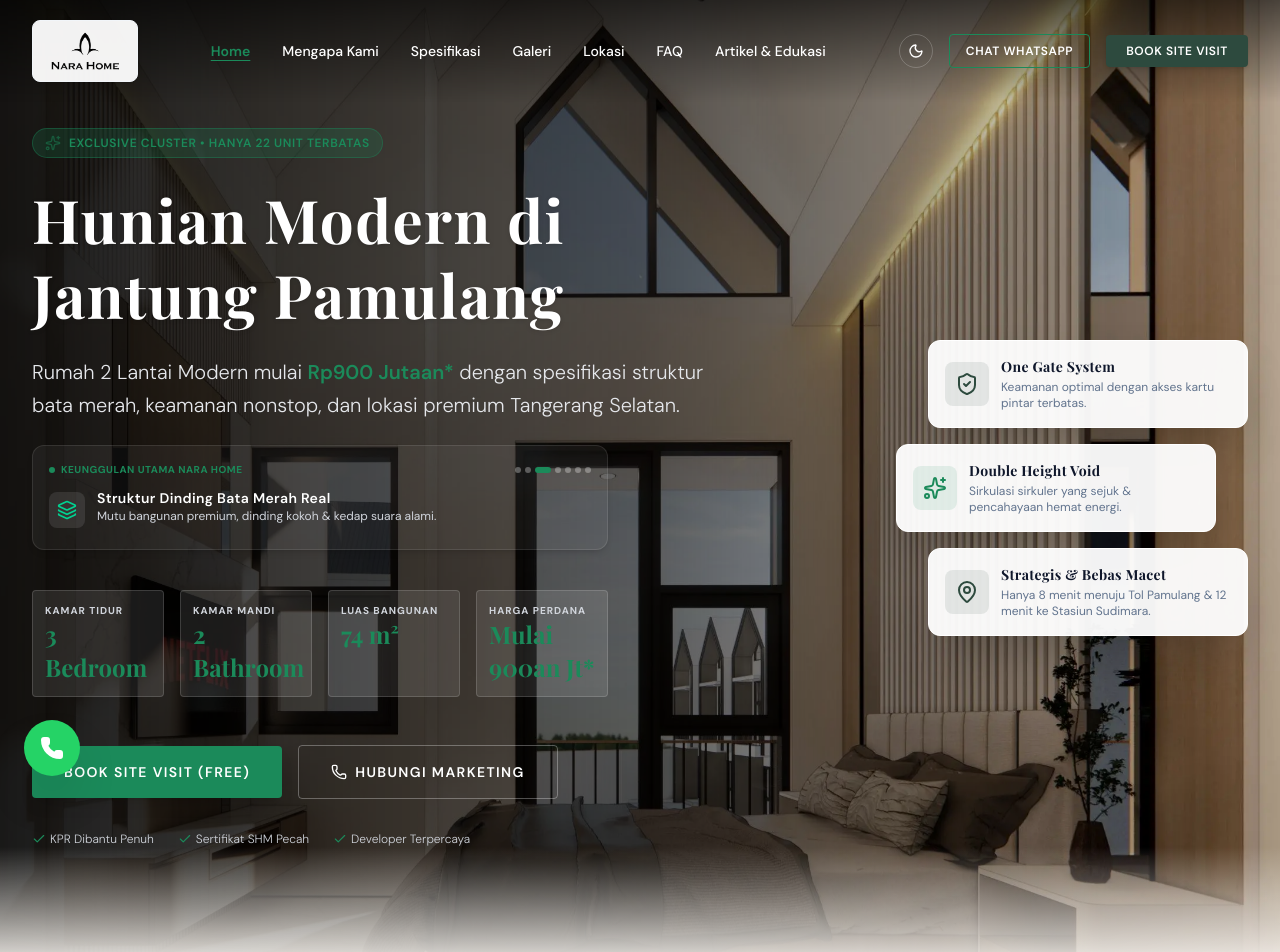
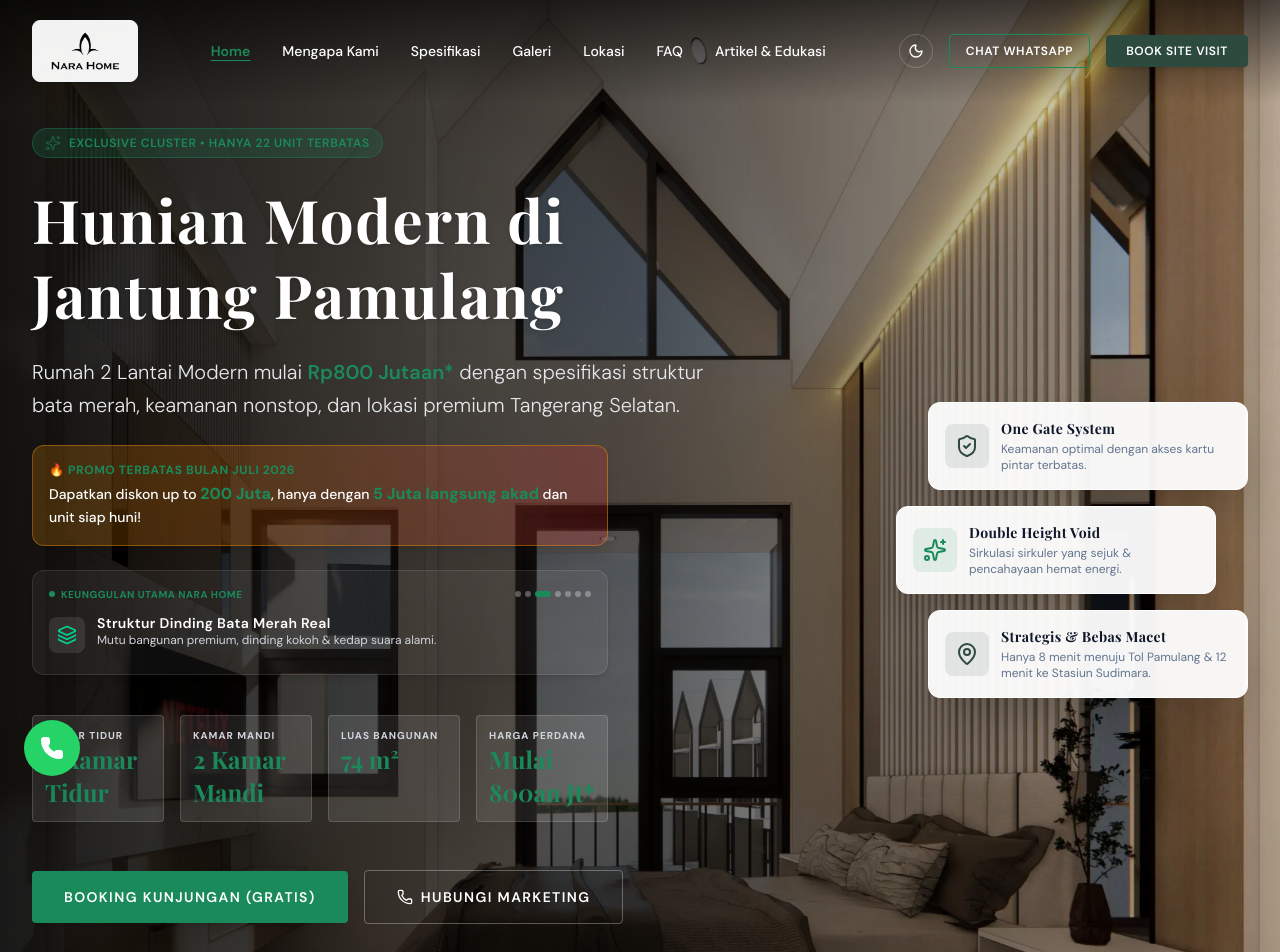
Before and after one commit to Vkenz11/NarahomePamulang2, a React (Vite) app: page / in a window 1280 px wide. Shown: the top 952 px of the page. Built offline with nearby package versions, Linux system fonts and the light colour scheme; a web font is replaced by a local one.

Commit message:
Update App.tsx

```diff
--- a/src/App.tsx
+++ b/src/App.tsx
@@ -5,8 +5,6 @@
 
 import React, { useState, useEffect, useRef } from "react";
 import { motion, AnimatePresence } from "motion/react";
-import { Analytics } from "@vercel/analytics/react";
-import { SpeedInsights } from '@vercel/speed-insights/react';
 import {
   Home as HomeIcon,
   MapPin,
@@ -182,7 +180,7 @@ export default function App() {
   const [floorPlanLevel, setFloorPlanLevel] = useState<"1st" | "2nd">("1st");
   const [selectedRoom, setSelectedRoom] = useState<string | null>(null);
   const [activeGalleryTab, setActiveGalleryTab] = useState<string>("all");
-  const [activeNearbyCategory, setActiveNearbyCategory] = useState<string>("Education");
+  const [activeNearbyCategory, setActiveNearbyCategory] = useState<string>(PROPERTY_CONFIG.nearbyFacilities[0]?.category || "Pendidikan");
   const [openFaq, setOpenFaq] = useState<number | null>(null);
   const [floorPlanFormat, setFloorPlanFormat] = useState<"2d" | "3d" | "facade">("2d");
   const [denahPageIndex, setDenahPageIndex] = useState(0);
@@ -666,8 +664,16 @@ export default function App() {
             </h1>
 
             <p className="text-gray-200 text-base sm:text-lg lg:text-xl max-w-2xl font-light leading-relaxed">
-              Rumah 2 Lantai Modern mulai <strong className="text-accent font-semibold">Rp900 Jutaan*</strong> dengan spesifikasi struktur bata merah, keamanan nonstop, dan lokasi premium Tangerang Selatan.
+              Rumah 2 Lantai Modern mulai <strong className="text-accent font-semibold">Rp800 Jutaan*</strong> dengan spesifikasi struktur bata merah, keamanan nonstop, dan lokasi premium Tangerang Selatan.
             </p>
+
+            {/* Promo Hook Banner - July 2026 */}
+            <div className="bg-gradient-to-r from-amber-500/20 to-red-500/20 border border-amber-500/40 backdrop-blur-md rounded-xl p-4 max-w-xl shadow-lg relative overflow-hidden">
+              <span className="text-xs text-accent font-bold uppercase tracking-wider block mb-1">🔥 PROMO TERBATAS BULAN JULI 2026</span>
+              <p className="text-sm text-white font-medium leading-relaxed">
+                Dapatkan diskon up to <strong className="text-accent font-extrabold text-base">200 Juta</strong>, hanya dengan <strong className="text-accent font-extrabold text-base">5 Juta langsung akad</strong> dan unit siap huni!
+              </p>
+            </div>
 
             {/* Auto-cycling Key Selling Points Highlight Section */}
             <div className="bg-white/5 backdrop-blur-md border border-white/10 rounded-xl p-4 max-w-xl overflow-hidden relative shadow-md">
@@ -729,11 +735,11 @@ export default function App() {
             <div className="grid grid-cols-2 sm:grid-cols-4 gap-4 py-4 max-w-xl">
               <div className="bg-white/10 backdrop-blur-md border border-white/15 p-3 rounded text-left">
                 <span className="text-[10px] text-gray-300 uppercase tracking-widest block font-bold">Kamar Tidur</span>
-                <span className="font-serif text-xl sm:text-2xl font-bold text-accent">3 Bedroom</span>
+                <span className="font-serif text-xl sm:text-2xl font-bold text-accent">3 Kamar Tidur</span>
               </div>
               <div className="bg-white/10 backdrop-blur-md border border-white/15 p-3 rounded text-left">
                 <span className="text-[10px] text-gray-300 uppercase tracking-widest block font-bold">Kamar Mandi</span>
-                <span className="font-serif text-xl sm:text-2xl font-bold text-accent">2 Bathroom</span>
+                <span className="font-serif text-xl sm:text-2xl font-bold text-accent">2 Kamar Mandi</span>
               </div>
               <div className="bg-white/10 backdrop-blur-md border border-white/15 p-3 rounded text-left">
                 <span className="text-[10px] text-gray-300 uppercase tracking-widest block font-bold">Luas Bangunan</span>
@@ -741,7 +747,7 @@ export default function App() {
               </div>
               <div className="bg-white/10 backdrop-blur-md border border-white/15 p-3 rounded text-left">
                 <span className="text-[10px] text-gray-300 uppercase tracking-widest block font-bold">Harga Perdana</span>
-                <span className="font-serif text-xl sm:text-2xl font-bold text-accent">Mulai 900an Jt*</span>
+                <span className="font-serif text-xl sm:text-2xl font-bold text-accent">Mulai 800an Jt*</span>
               </div>
             </div>
 
@@ -751,7 +757,7 @@ export default function App() {
                 onClick={() => setShowBookingModal(true)}
                 className="bg-accent hover:bg-accent-dark text-white text-center py-4 px-8 rounded font-semibold text-sm uppercase tracking-widest shadow-lg hover:shadow-xl hover:-translate-y-0.5 transition-all duration-300"
               >
-                Book Site Visit (Free)
+                Booking Kunjungan (Gratis)
               </button>
               <button
                 onClick={() => triggerWhatsApp()}
@@ -1968,7 +1974,14 @@ export default function App() {
                       <div key={idx} className="flex items-center justify-between border-b border-gray-50 dark:border-slate-900 pb-2.5">
                         <div className="flex items-center space-x-3">
                           <span className="w-1.5 h-1.5 rounded-full bg-accent" />
-                          <span className="text-xs sm:text-sm font-medium text-slate-800 dark:text-gray-250">{place.name}</span>
+                          <span
+                            className="text-xs sm:text-sm font-medium text-slate-800 dark:text-gray-250"
+                            style={darkMode ? {
+                              color: idx === 0 ? "#ffffff" : idx === 1 ? "#ffffff" : idx === 2 ? "#ffffff" : idx === 3 ? "#ffffff" : undefined
+                            } : undefined}
+                          >
+                            {place.name}
+                          </span>
                         </div>
                         <span className="bg-primary/10 text-primary dark:text-accent text-[10px] font-bold px-2.5 py-1 rounded-full uppercase">
                           {place.time}
@@ -2500,7 +2513,7 @@ export default function App() {
                   onClick={() => setShowBookingModal(true)}
                   className="bg-primary hover:bg-primary-dark text-white font-semibold py-3.5 px-6 rounded text-xs uppercase tracking-wider text-center shadow-md transition-colors"
                 >
-                  Jadwalkan Survey Lokasi (Free)
+                  Jadwalkan Survey Lokasi (Gratis)
                 </button>
                 <button
                   onClick={() => triggerWhatsApp("Halo Nara Home Pamulang, saya mau tanya harga ruko / cluster perumahan terupdate.")}
@@ -2811,7 +2824,7 @@ export default function App() {
 
             <div className="mb-6">
               <span className="bg-accent/10 border border-accent/20 text-accent text-[9px] font-bold uppercase tracking-widest px-2.5 py-1 rounded inline-block">
-                Free Site Visit Reservation
+                Reservasi Kunjungan Gratis
               </span>
               <h3 className="font-serif text-2xl font-bold text-slate-900 mt-2">Jadwalkan Kunjungan Show Unit</h3>
               <p className="text-slate-500 text-xs mt-1 leading-relaxed">
@@ -2915,7 +2928,7 @@ export default function App() {
               <div className="bg-white p-4 rounded-xl border border-gray-150 space-y-2 text-xs">
                 <div className="flex items-center space-x-2 text-slate-700">
                   <Check className="h-4 w-4 text-accent" />
-                  <span>Free Kanopi Carport Kaca Tempered</span>
+                  <span>Gratis Kanopi Carport Kaca Tempered</span>
                 </div>
                 <div className="flex items-center space-x-2 text-slate-700">
                   <Check className="h-4 w-4 text-accent" />
@@ -3045,10 +3058,6 @@ export default function App() {
         </div>
       )}
 
-      {/* Vercel Web Analytics */}
-      <Analytics />
-      {/* Vercel Speed Insights */}
-      <SpeedInsights />
     </div>
   );
 }
```
